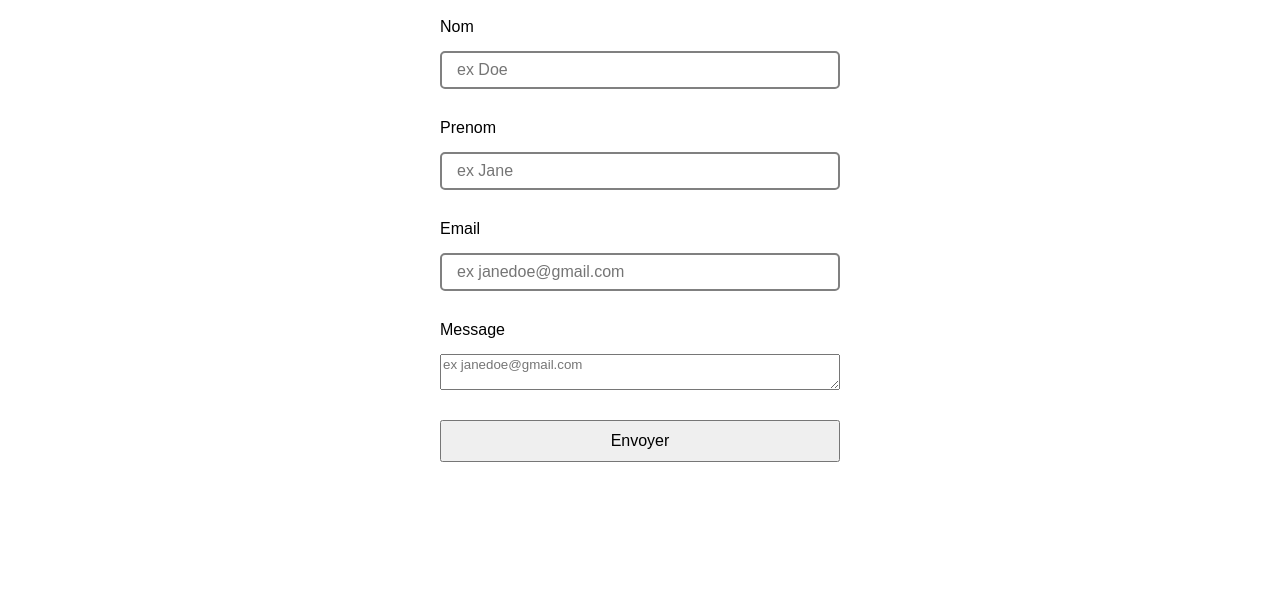
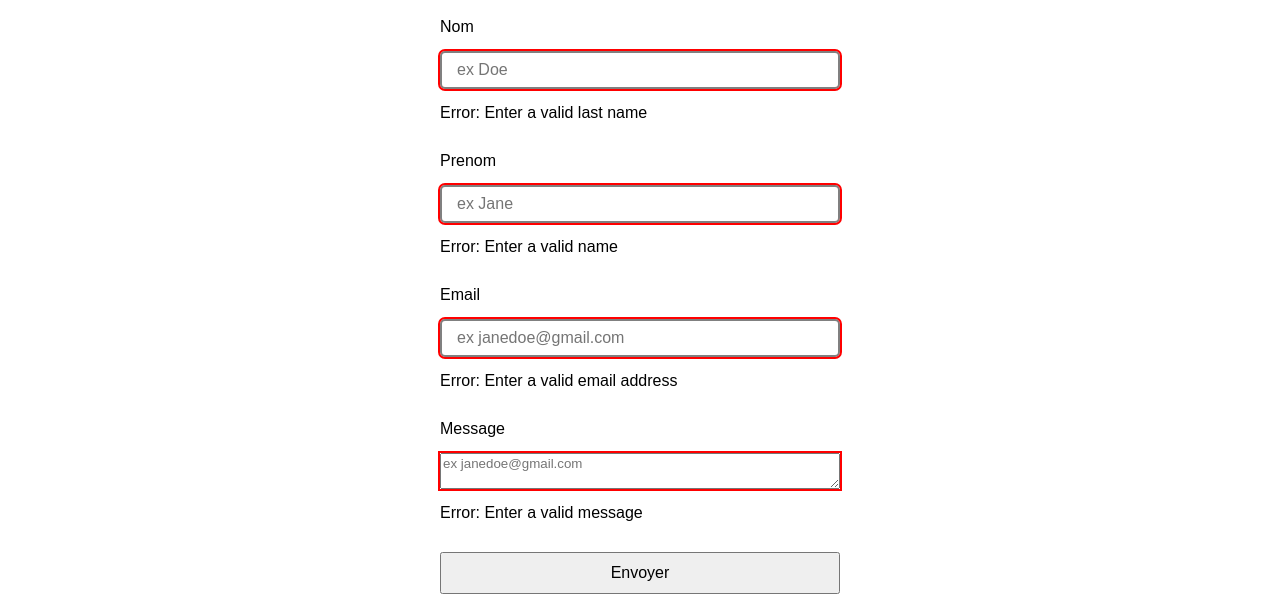
Before and after one commit to SlipNinja/accessibility_project_AFEC, a plain HTML site: page contact.html in a window 1280 px wide. Shown: the part 269-863 px from the top of the page. Before the commit the page ends 800 px from the top, so only its background shows below. Drawn offline with Linux system fonts and the light colour scheme.

Commit message:
add error messages to contact page

```diff
--- a/contact.css
+++ b/contact.css
@@ -9,3 +9,15 @@ button {
 section.flex{
   gap: 15px;
 }
+
+.errormessage {
+  display: none;
+}
+
+[aria-invalid="true"] {
+  outline: 2px solid red;
+}
+
+[aria-invalid="true"] ~ .errormessage {
+  display: block;
+}
--- a/contact.html
+++ b/contact.html
@@ -36,19 +36,23 @@
         <form class="flex flex-col" action="" method="POST">
             <section  class="flex flex-col">
                 <label for="nom">Nom</label>
-                <input type="text" placeholder="ex Doe" id="nom" required />
+                <input type="text" placeholder="ex Doe" id="nom" aria-errormessage="err1" aria-invalid="true" required />
+                <span id="err1" class="errormessage">Error: Enter a valid last name</span>
             </section>
             <section  class="flex flex-col">
                 <label for="prenom">Prenom</label>
-                <input type="text" placeholder="ex Jane" id="prenom" required />
+                <input type="text" placeholder="ex Jane" id="prenom" aria-errormessage="err2" aria-invalid="true" required />
+                <span id="err2" class="errormessage">Error: Enter a valid name</span>
             </section>
             <section  class="flex flex-col">
                 <label for="email">Email</label>
-                <input type="email" placeholder="ex janedoe@gmail.com" id="email" required />
+                <input type="email" placeholder="ex janedoe@gmail.com" id="email" aria-errormessage="err3" aria-invalid="true" required />
+                <span id="err3" class="errormessage">Error: Enter a valid email address</span>
             </section>
             <section  class="flex flex-col">
                 <label for="message">Message</label>
-                <textarea placeholder="ex janedoe@gmail.com" id="message" required></textarea>
+                <textarea placeholder="ex janedoe@gmail.com" id="message" aria-errormessage="err4" aria-invalid="true" required></textarea>
+                <span id="err4" class="errormessage">Error: Enter a valid message</span>
             </section>
             <button>Envoyer</button>
         </form>
```
